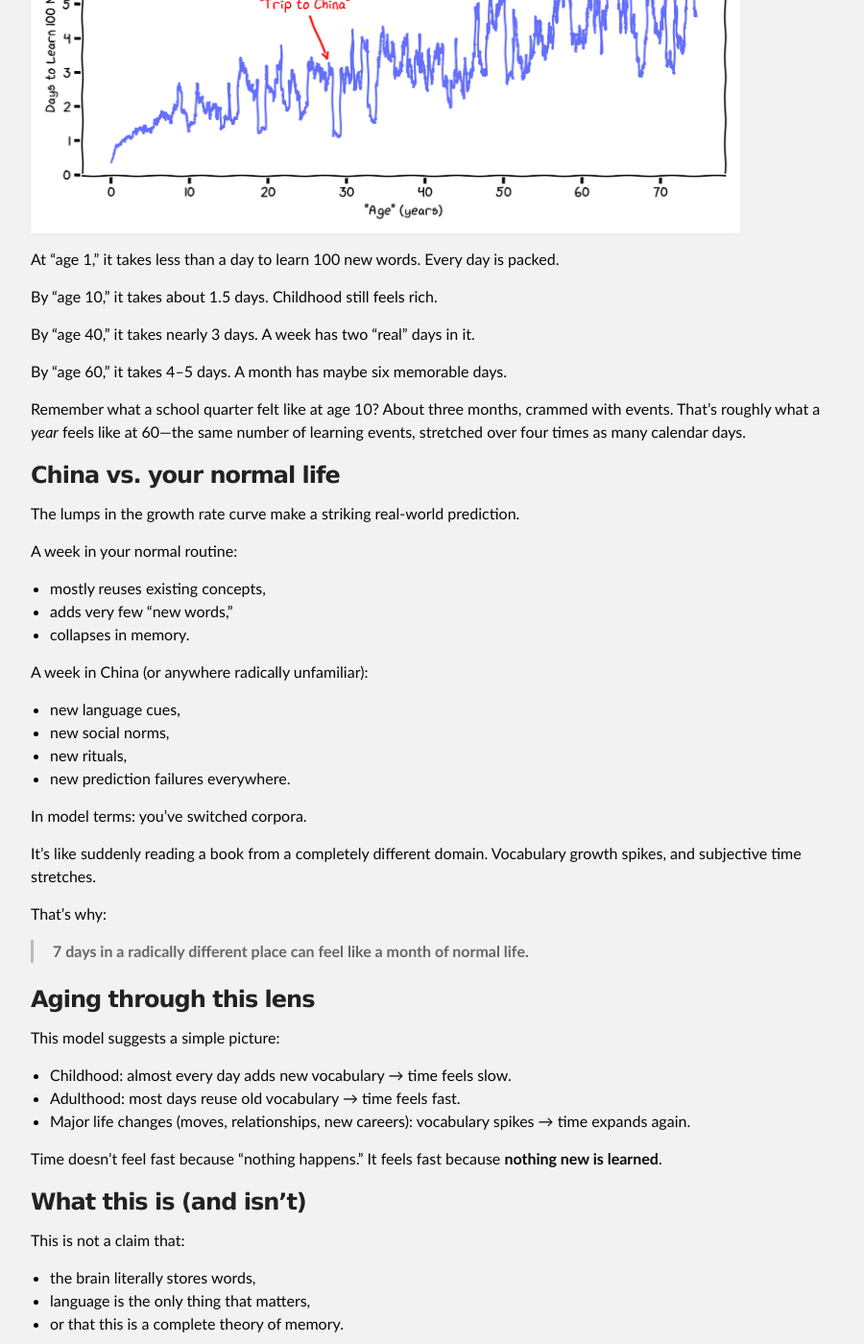
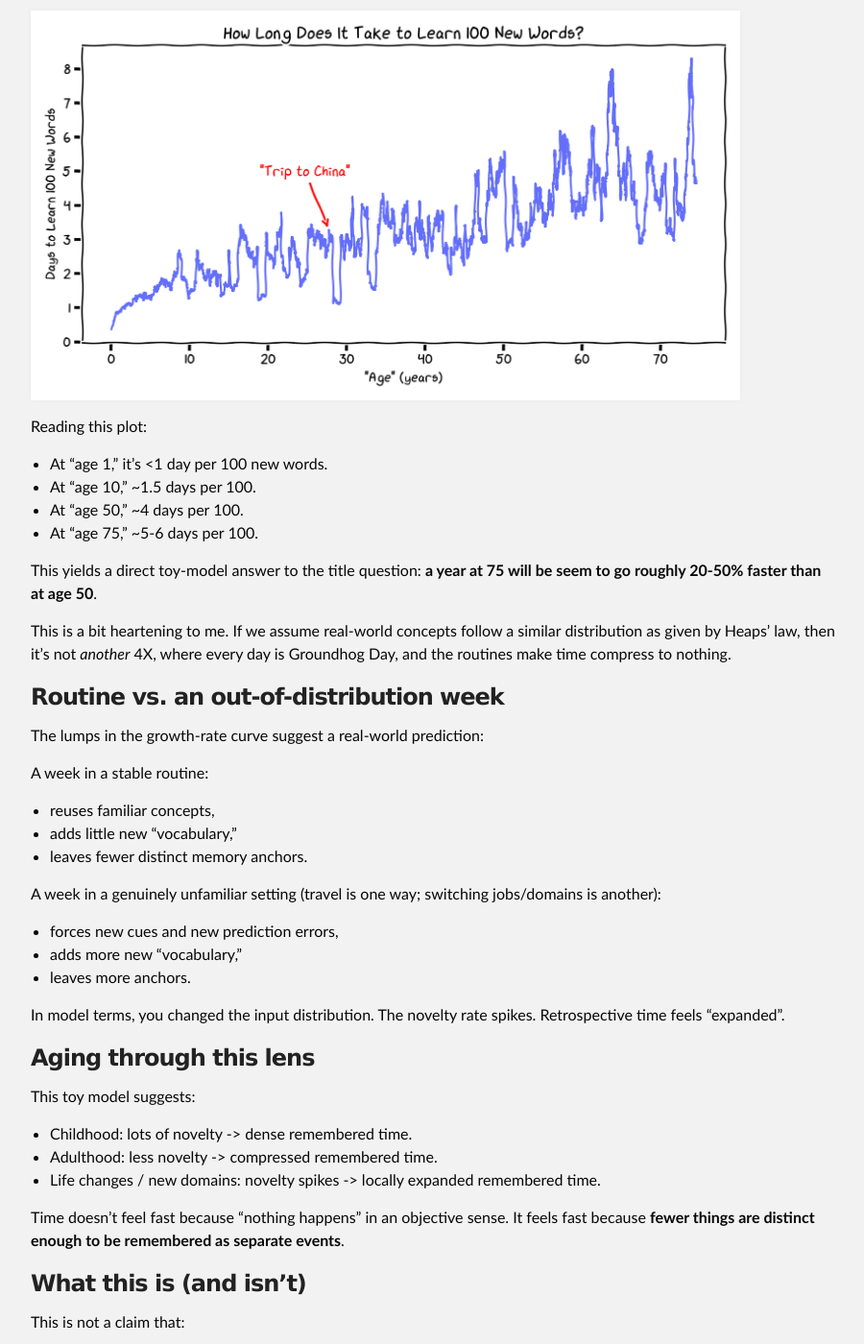
Before and after one commit to marcpickett1/marcpickett1.github.io, a Jekyll site: the page built from xblog.md, in a window 1280 px wide and 1400 px high, scrolled down 38936 px. Shown: the whole window at 96% size, without its empty margins (188-1088 px from the left). Built offline with Jekyll 4.4.1, drawn with Linux system fonts in a browser that asks for light colours; some of the changed text lies outside the part shown.

Commit message:
Push it real good.

`````diff
--- a/xblog.md
+++ b/xblog.md
@@ -1301,25 +1301,28 @@
 
 Our tools won't replace us.   They'll augment us.  We'll become "super duper lizards".
 
-# How fast will a year go by when I'm 80?
+# How fast will a year go by when I'm 75?
 #### 2026/02/25/08:38
 
-*A toy model based on learning new "words"*
-
-Most people report the same experience:
+Many people report these phenomena:
 
 * Childhood felt long.
 * Adulthood feels compressed.
-* A week in a radically different place can feel like a month.
-
-Here's a simple hypothesis:
-
-> **You register the passage of time when you learn something genuinely new.**
-> When nothing new is learned, time passes—but you don't remember it.
-
-This isn't meant as a literal claim about neurons or language.
-It's a toy model. But it turns out to line up surprisingly well with lived experience.
-
+* A week in a radically unfamiliar environment can feel unusually "dense" in memory.
+
+Now that I'm pushing 50, a year feels like one quarter from when I was 10, which makes me wonder:
+
+**How fast time will go by when I'm 75?**
+
+Will a year go by in an eye-blink?
+
+The usual explanation for the phenomena above is that "Retrospective time (how long it feels in memory) scales with how many genuinely new
+things you learn".  That is, if little is learned, calendar time still passes, but it leaves fewer distinct memory traces.
+
+That's fair, but this explanation doesn't answer my question, it just predicts that time at age 75 will go by even faster.  Yeah, but *how much* faster?
+
+I also don't need a complete cognitive theory of time perception.  A simple minimal toy that exhibits these phenomena should do.  The point is
+to see whether a minimal novelty-counter produces a curve that resembles the usual "time speeds up" story.
 
 
 ### A simple model of "registered time"
@@ -1330,108 +1333,97 @@
 * Later, most experiences reuse existing concepts.
 * Occasionally, you enter a new domain and learn many new concepts again.
 
-If *registered time* corresponds to moments when your internal vocabulary grows, then:
-
-* early life should feel dense and slow,
-* later life should feel fast,
-* but radically new experiences should still stretch time.
-
-We can test this idea with text.
-
-
+If retrospective time corresponds to the moments when your internal vocabulary grows, then:
+
+* early life should feel dense,
+* later life should feel compressed,
+* and novelty spikes should locally "stretch" remembered time.
 
 ### The experiment
 
-Treat **words** as "concepts."
-
-1. Take ~12,000 English books from Project Gutenberg—about 830 million words, roughly a lifetime of reading at 30,000 words per day for 75 years.
-2. Shuffle them into a random order.
-3. Feed them through a learner that memorizes each new word the first time it appears.
+Treat **words** as stand-ins for "concepts."
+
+1. Take ~12,000 English books from Project Gutenberg, which is about 830 million words, roughly a lifetime of reading at 30,000 words/day for 75 years.
+2. Shuffle the books into a random order.
+3. Feed them through a learner that "learns" a word the first time it appears.
 4. Track the number of **distinct words** seen so far.
 
-This is a classic result in quantitative linguistics: vocabulary growth is **sublinear**. It slows down, but never stops.
-
-That's exactly what we want.
-
-
+Vocabulary growth in text is a classic result in quantitative linguistics: it's **sublinear** (Heaps' law). It slows down, but never completely stops.
 
 ### What the curve looks like
 
 ![Vocabulary Growth Over a Lifetime]({{site.url}}/assets/curriculum/vocab_growth.png)
 
-The shape is unmistakable: steep early growth that gradually flattens. By "age 10," you've already acquired about 350,000 words. By 40, growth has slowed to a crawl. By 60, the curve is nearly flat.
-
-This is Heaps' law in action. And it already looks a lot like the subjective experience of aging.
-
-
-
-### The growth rate tells the real story
-
-The vocabulary curve is suggestive, but the derivative is the key quantity. If time perception tracks novelty, what matters is *how many new words you learn per day*.
+The curve is steep early and gradually flattens.  In this corpus, by "age 10" you've already accumulated a large fraction of the eventual
+vocabulary; by 40 it is increasing slowly, and by 60 it's even shallower. This is consistent with Heaps' law.  The only question is whether the
+*rate* curve resembles the way people talk about time.
+
+### The growth rate is the key quantity
+
+If "remembered time" tracks novelty, the key thing is *how many new words you learn per day*.
 
 ![Vocabulary Growth Rate]({{site.url}}/assets/curriculum/vocab_growth_rate.png)
 
-You start life learning ~270 new words per day. By age 10, it's dropped to ~70. By age 40, you're down to ~35. By age 60, about 25. The decline is steep and relentless—exactly the "time speeds up" curve that people report.
-
-Notice the **lumps**. The growth rate isn't a smooth decay. There are bursts—sudden spikes where vocabulary shoots up. Those correspond to encountering a new author, genre, or domain. In other words: **out-of-distribution inputs**. We'll come back to this.
-
-
-
-### What does a year feel like?
-
-Here's the punchline. If it takes you N days to learn 100 new concepts, and those learning events are what you *remember*, then N is a rough measure of how compressed time has become. It's how many calendar days it takes to accumulate what used to be a single day's worth of novelty.
+The rate falls sharply early, then tapers. In your run:
+
+* early: hundreds of new words/day,
+* later: tens of new words/day.
+
+Also notice the **lumps**: the rate isn't perfectly smooth (which diverges from the smoothness of Heaps' ideal law).  It spikes when the stream
+shifts into a slightly different domain (new author, genre, topic). In model terms, those are **distribution shifts**.  This is consistent with
+the phenomenon that a 10-day trip to an exotic place (like China if you're me) can feel much longer.
+
+### A proxy for "How compressed is time?"
+
+Here's one simple compression metric:
+
+> Define `D(age)` = the number of calendar days needed (at that age) to accumulate 100 new words.
+
+If 100 new words is a crude proxy for "a unit of memorable novelty", then larger `D` means the same amount of novelty takes longer to arrive, so
+time compresses in memory.
 
 ![How Long Does It Take to Learn 100 New Words?]({{site.url}}/assets/curriculum/days_per_100_words.png)
 
-At "age 1," it takes less than a day to learn 100 new words. Every day is packed.
-
-By "age 10," it takes about 1.5 days. Childhood still feels rich.
-
-By "age 40," it takes nearly 3 days. A week has two "real" days in it.
-
-By "age 60," it takes 4–5 days. A month has maybe six memorable days.
-
-Remember what a school quarter felt like at age 10? About three months, crammed with events. That's roughly what a *year* feels like at 60—the same number of learning events, stretched over four times as many calendar days.
-
-
-
-### China vs. your normal life
-
-The lumps in the growth rate curve make a striking real-world prediction.
-
-A week in your normal routine:
-
-* mostly reuses existing concepts,
-* adds very few "new words,"
-* collapses in memory.
-
-A week in China (or anywhere radically unfamiliar):
-
-* new language cues,
-* new social norms,
-* new rituals,
-* new prediction failures everywhere.
-
-In model terms: you've switched corpora.
-
-It's like suddenly reading a book from a completely different domain. Vocabulary growth spikes, and subjective time stretches.
-
-That's why:
-
-> **7 days in a radically different place can feel like a month of normal life.**
-
+Reading this plot:
+
+* At "age 1," it's <1 day per 100 new words.
+* At "age 10," ~1.5 days per 100.
+* At "age 50," ~4 days per 100.
+* At "age 75," ~5-6 days per 100.
+
+This yields a direct toy-model answer to the title question: **a year at 75 will be seem to go roughly 20-50% faster than at age 50**.
+
+This is a bit heartening to me.  If we assume real-world concepts follow a similar distribution as given by Heaps' law, then it's not *another*
+4X, where every day is Groundhog Day, and the routines make time compress to nothing.
+
+### Routine vs. an out-of-distribution week
+
+The lumps in the growth-rate curve suggest a real-world prediction:
+
+A week in a stable routine:
+
+* reuses familiar concepts,
+* adds little new "vocabulary,"
+* leaves fewer distinct memory anchors.
+
+A week in a genuinely unfamiliar setting (travel is one way; switching jobs/domains is another):
+
+* forces new cues and new prediction errors,
+* adds more new "vocabulary,"
+* leaves more anchors.
+
+In model terms, you changed the input distribution.  The novelty rate spikes.  Retrospective time feels "expanded".
 
 ### Aging through this lens
 
-This model suggests a simple picture:
-
-* Childhood: almost every day adds new vocabulary → time feels slow.
-* Adulthood: most days reuse old vocabulary → time feels fast.
-* Major life changes (moves, relationships, new careers): vocabulary spikes → time expands again.
-
-Time doesn't feel fast because "nothing happens."
-It feels fast because **nothing new is learned**.
-
+This toy model suggests:
+
+* Childhood: lots of novelty -> dense remembered time.
+* Adulthood: less novelty -> compressed remembered time.
+* Life changes / new domains: novelty spikes -> locally expanded remembered time.
+
+Time doesn't feel fast because "nothing happens" in an objective sense.
+It feels fast because **fewer things are distinct enough to be remembered as separate events**.
 
 
 ### What this is (and isn't)
@@ -1439,28 +1431,49 @@
 This is not a claim that:
 
 * the brain literally stores words,
-* language is the only thing that matters,
-* or that this is a complete theory of memory.
-
-It *is*:
-
-* a minimal, computational toy model,
-* grounded in well-known linguistic statistics (Heaps' law, Zipf's law),
-* that explains aging, routine, and travel with one mechanism.
-
-No metaphysics required.
-
-
-
-### The takeaway
-
-> **You experience time in proportion to how much you learn.**
-
-You can't stop the long-term slowdown.
-But you can locally stretch time by doing things that force you to learn genuinely new "words"—new domains, new cultures, new roles, new ways of predicting the world.
-
-China isn't special.
-It's just far away in vocabulary space.
+* language is the only driver of memory,
+* or this is a full theory of time perception.
+
+It is:
+
+* a minimal computational proxy for novelty accumulation,
+* grounded in known corpus statistics (Heaps' law / Zipf-like behavior),
+* that produces the right qualitative curve shape,
+* and makes a falsifiable-ish prediction: novelty spikes should correlate with "expanded" retrospective time.
+
+
+### Practical implication (if you buy the toy model)
+
+If novelty accumulation is even part of the story, then you can't stop the long-run slowdown, but you can change the local slope by doing things
+that reliably force learning:
+
+* new domains, skills, or roles
+* reading outside your genre
+* new social environments
+* travel (as one blunt instrument for distribution shift)
+
+Not because "travel is magic", but because it can be one way to force sustained prediction error.
+
+
+---
+
+## Appendix: Does the order of books matter?
+
+The corpus used here is the English-language portion of [Project Gutenberg](https://www.gutenberg.org/ebooks/offline_catalogs.html), available
+for bulk download via their [offline catalogs and mirror sites](https://www.gutenberg.org/help/mirroring.html).
+
+What if, instead of encountering books randomly, you always read the easiest next book--the one that introduces the fewest new words? This is a
+greedy "easy-first" curriculum, roughly analogous to maximizing routine.
+
+![Vocabulary Growth: Random vs. Easy-First]({{site.url}}/assets/curriculum/appendix_vocab_growth.png)
+
+The random curve (blue) has the familiar sublinear shape. The easy-first curve (red) stays nearly linear for a long time (because it keeps
+selecting redundant texts), then spikes late when it runs out of easy choices.
+
+![Growth Rate: Random vs. Easy-First]({{site.url}}/assets/curriculum/appendix_growth_rate.png)
+
+In this framing, an "easy-first life" is one that defers novelty. The novelty doesn't disappear; it accumulates behind a wall of routine until
+you hit a forced distribution shift.
 
 ---
 
@@ -1495,26 +1508,7 @@
     labels={"x": '"Time" (Position in Text)', "y": "Vocabulary Size"},
 )
 fig.show()
-```
-
----
-
-## Appendix: Does the order of books matter?
-
-The corpus used here is the English-language portion of [Project Gutenberg](https://www.gutenberg.org/ebooks/offline_catalogs.html), available for bulk download via their [offline catalogs and mirror sites](https://www.gutenberg.org/help/mirroring.html).
-
-What if, instead of encountering books randomly, you always read the easiest next book—the one that introduces the fewest new words? This is a greedy "easy-first" curriculum, roughly analogous to a life of maximum routine.
-
-![Vocabulary Growth: Random vs. Easy-First]({{site.url}}/assets/curriculum/appendix_vocab_growth.png)
-
-The random curve (blue) is the sublinear shape from above. The easy-first curve (red) stays nearly linear for decades—the greedy algorithm keeps picking books that are almost entirely redundant with what's already known—then *explodes* at the end when it's forced to read the exotic texts it had been deferring.
-
-![Growth Rate: Random vs. Easy-First]({{site.url}}/assets/curriculum/appendix_growth_rate.png)
-
-The easy-first growth rate stays flat around 20–25 new words per day for decades. The greedy curriculum has engineered a life of maximum predictability. Then, past "age 55," it can no longer avoid the hard texts and the rate suddenly climbs—eventually *faster* than anything in the random learner's early life.
-
-The random learner has a childhood full of wonder that gradually fades—the universal human experience. The easy-first learner lives in a long, flat middle: the life equivalent of never leaving your hometown, never changing careers, never reading outside your genre. But the deferred novelty doesn't disappear. It piles up.
-
+````
 ---
 
 ## References
@@ -1523,3 +1517,4 @@
 * Zipf, G. K. (1949). *Human Behavior and the Principle of Least Effort*. Addison-Wesley.
 * Cover, T. M., & Thomas, J. A. (2006). *Elements of Information Theory*. Wiley.
 * Anderson, J. R. (1990). *The Adaptive Character of Thought*. Lawrence Erlbaum.
+```
`````
Also changed, not shown: _posts/2026-02-25-How-fast-will-a-year-go-by-when-Im-75.md (added, +222 -0 lines), _posts/2026-02-25-How-fast-will-a-year-go-by-when-Im-80.md (deleted, +0 -227 lines), 1 other file.
